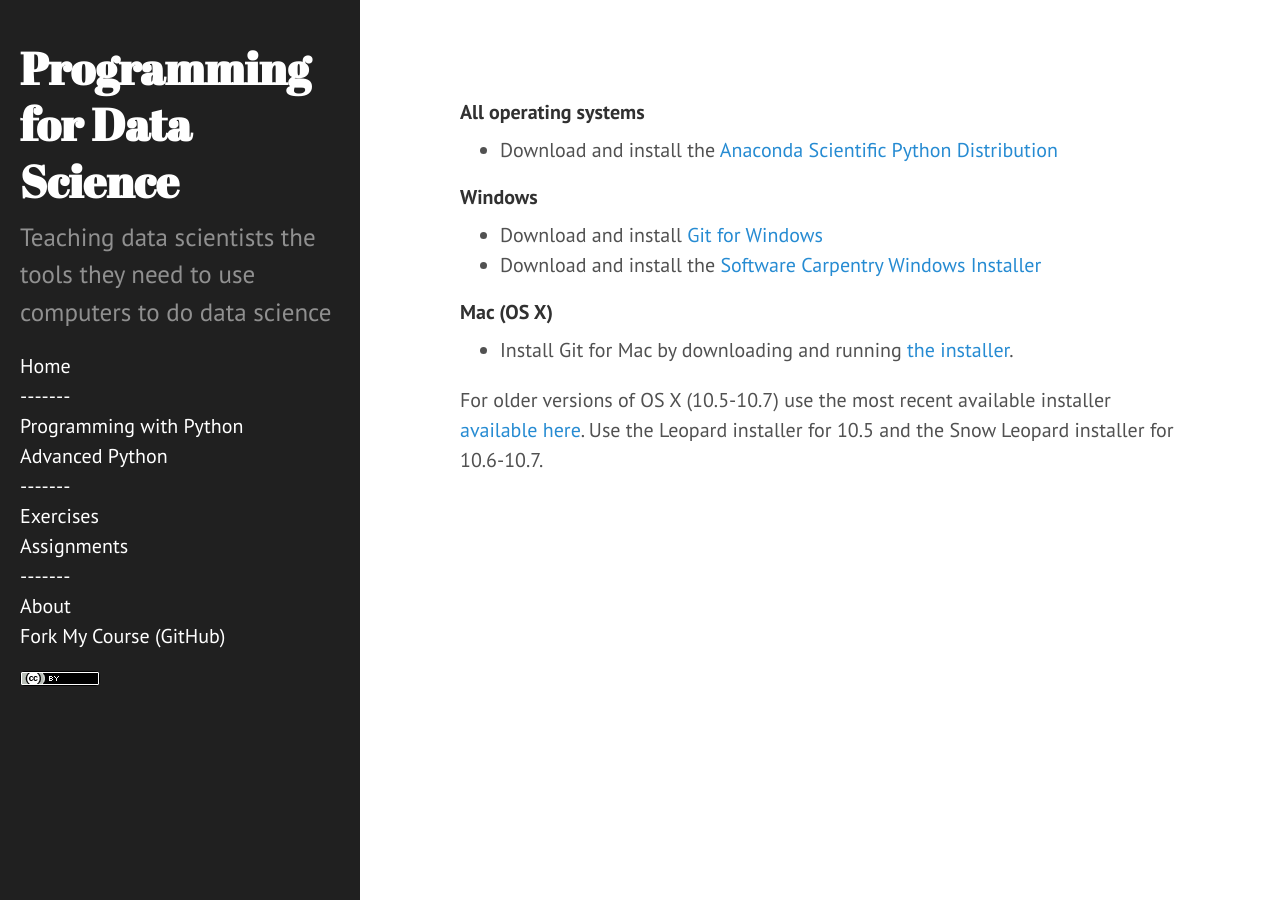
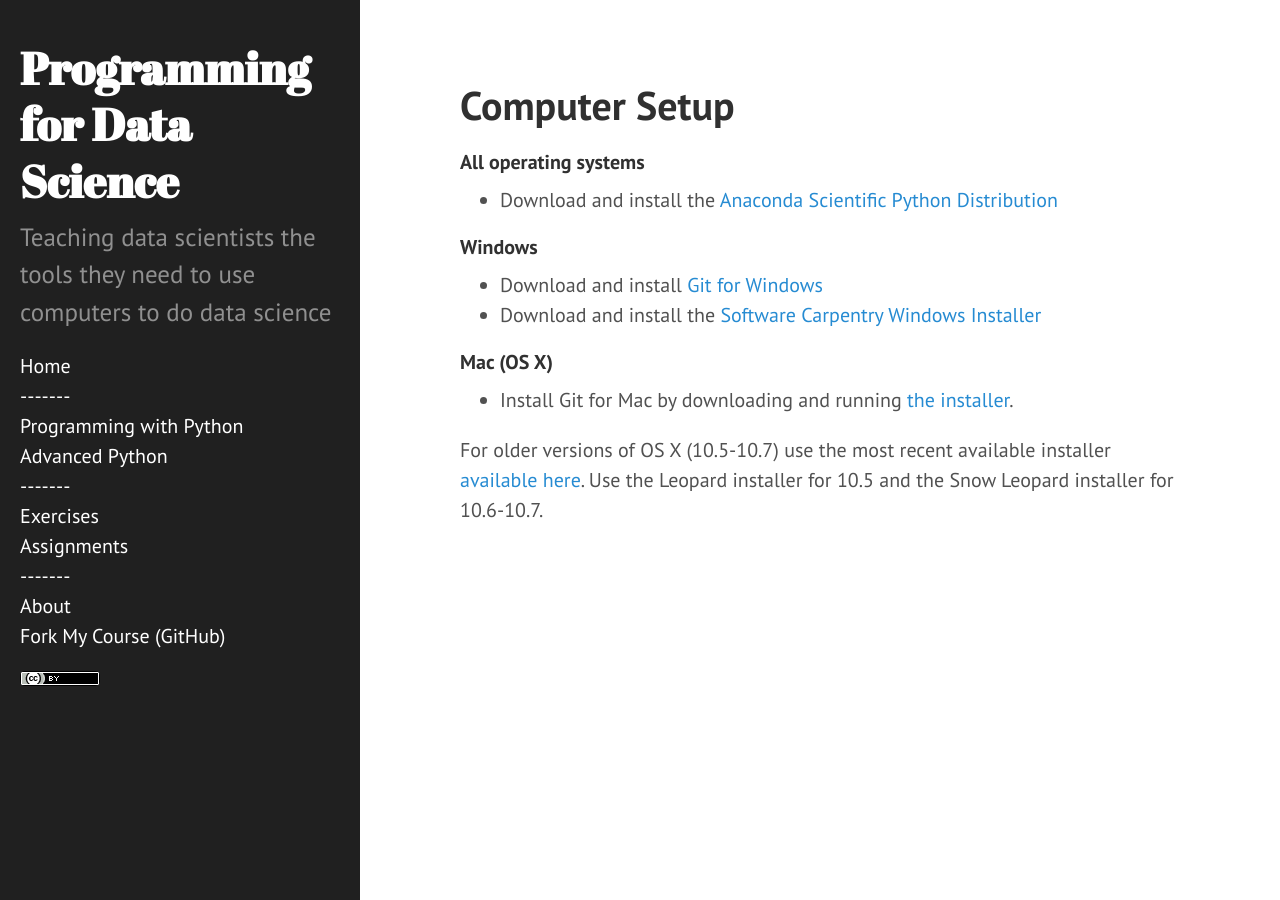
Before and after one commit to nyu-cds/courses, a Jekyll site: the page built from advanced-setup.md, in a window 1280 px wide. Built offline with Jekyll 4.4.1, drawn with Linux system fonts in a browser that asks for light colours; our own code applies the rules of GitHub Pages for plain Markdown files.

Commit message:
Update advanced-setup.md

```diff
--- a/advanced-setup.md
+++ b/advanced-setup.md
@@ -1,3 +1,8 @@
+---
+layout: page
+title: Computer Setup
+---
+
 #### All operating systems
 
 * Download and install the [Anaconda Scientific Python Distribution](http://continuum.io/downloads)
```
